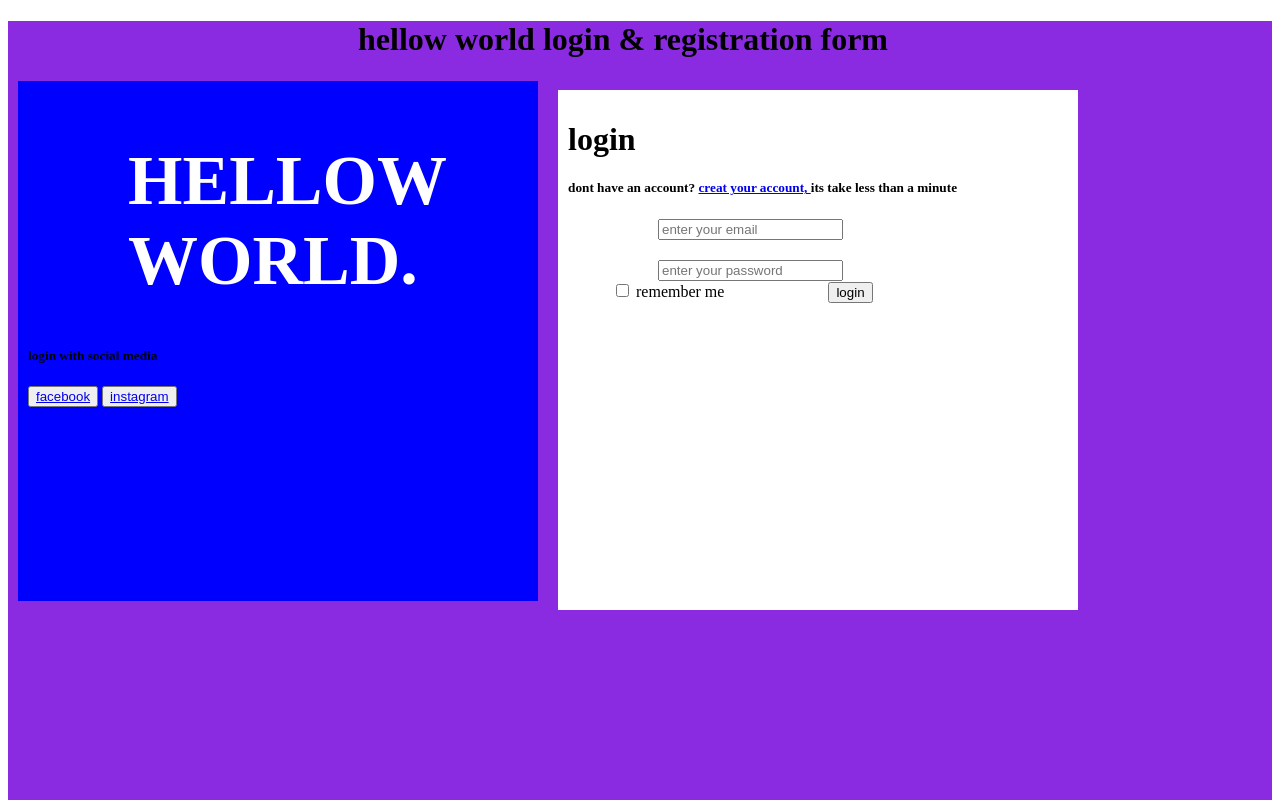
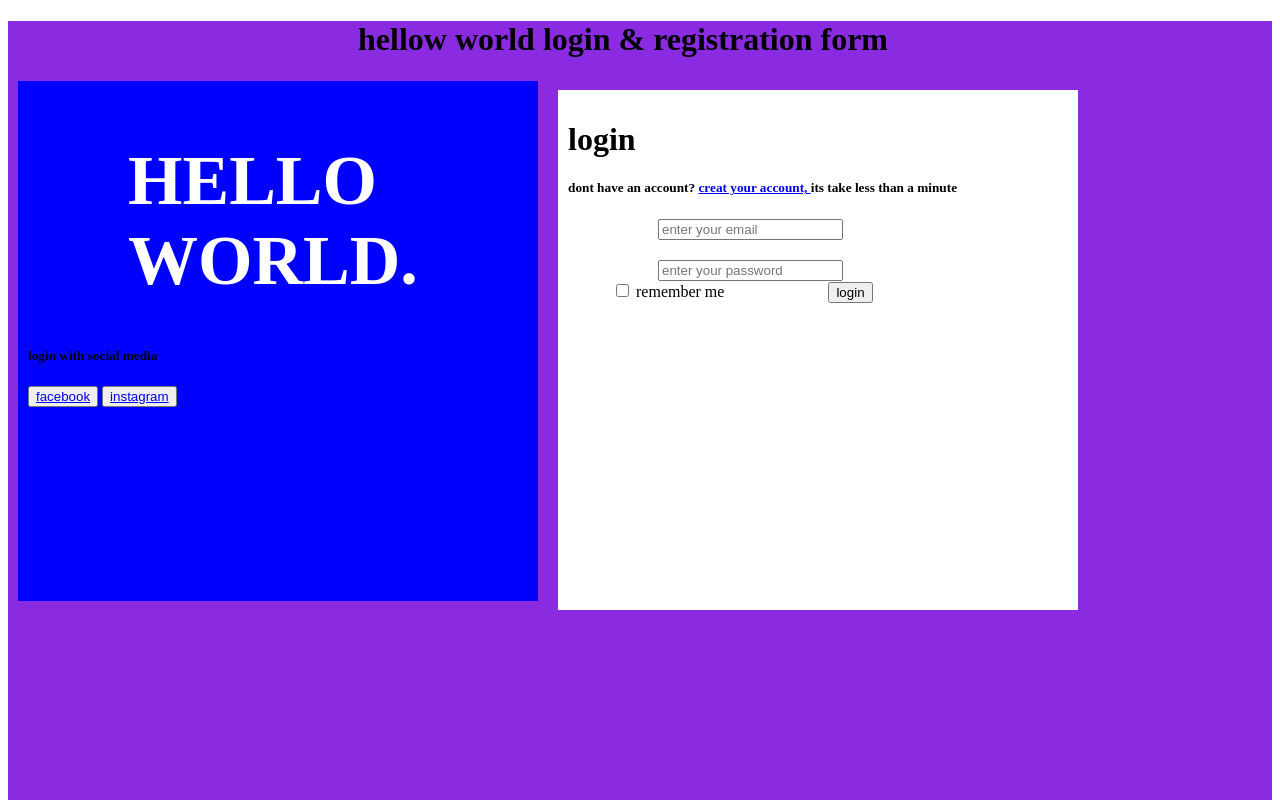
Before and after one commit to hamzaabdulmajeed/form, a plain HTML site: page index.html in a window 1280 px wide. Shown: the top 800 px of the page. Drawn offline with Linux system fonts and the light colour scheme.

Commit message:
fixed spelling

```diff
--- a/index.html
+++ b/index.html
@@ -12,7 +12,7 @@
 
         <h1 id="a">hellow world login & registration form</h1>
         <div class="inline , color">
-            <h1 id="b"> HELLOW <br> WORLD.</h1>
+            <h1 id="b"> HELLO <br> WORLD.</h1>
             <h5>login with social media</h5>
             <button> <a href="https://www.facebook.com/"> facebook </a> </button>
             <button> <a href="https://www.instagram.com/"> instagram </a> </button>
```
